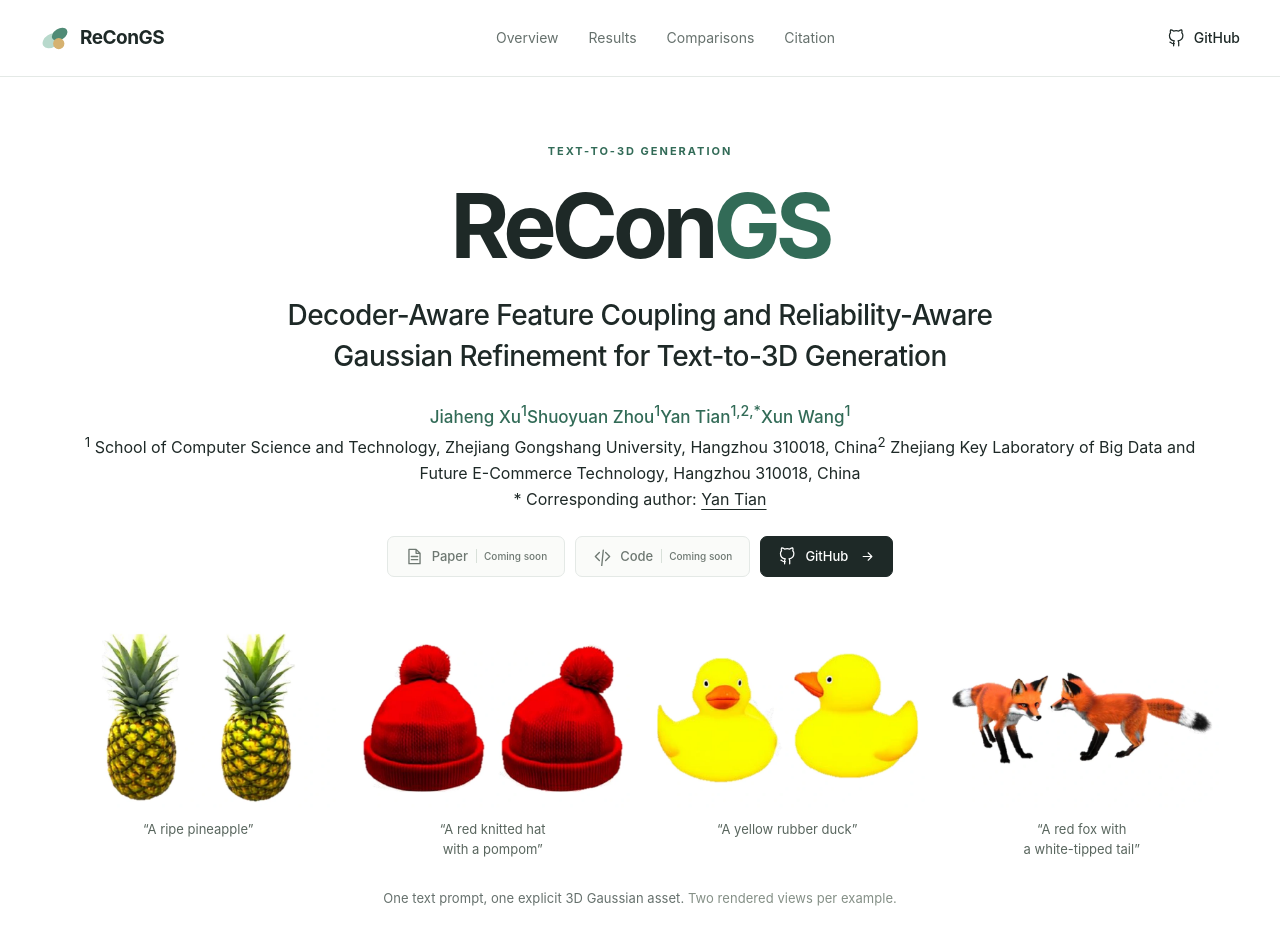
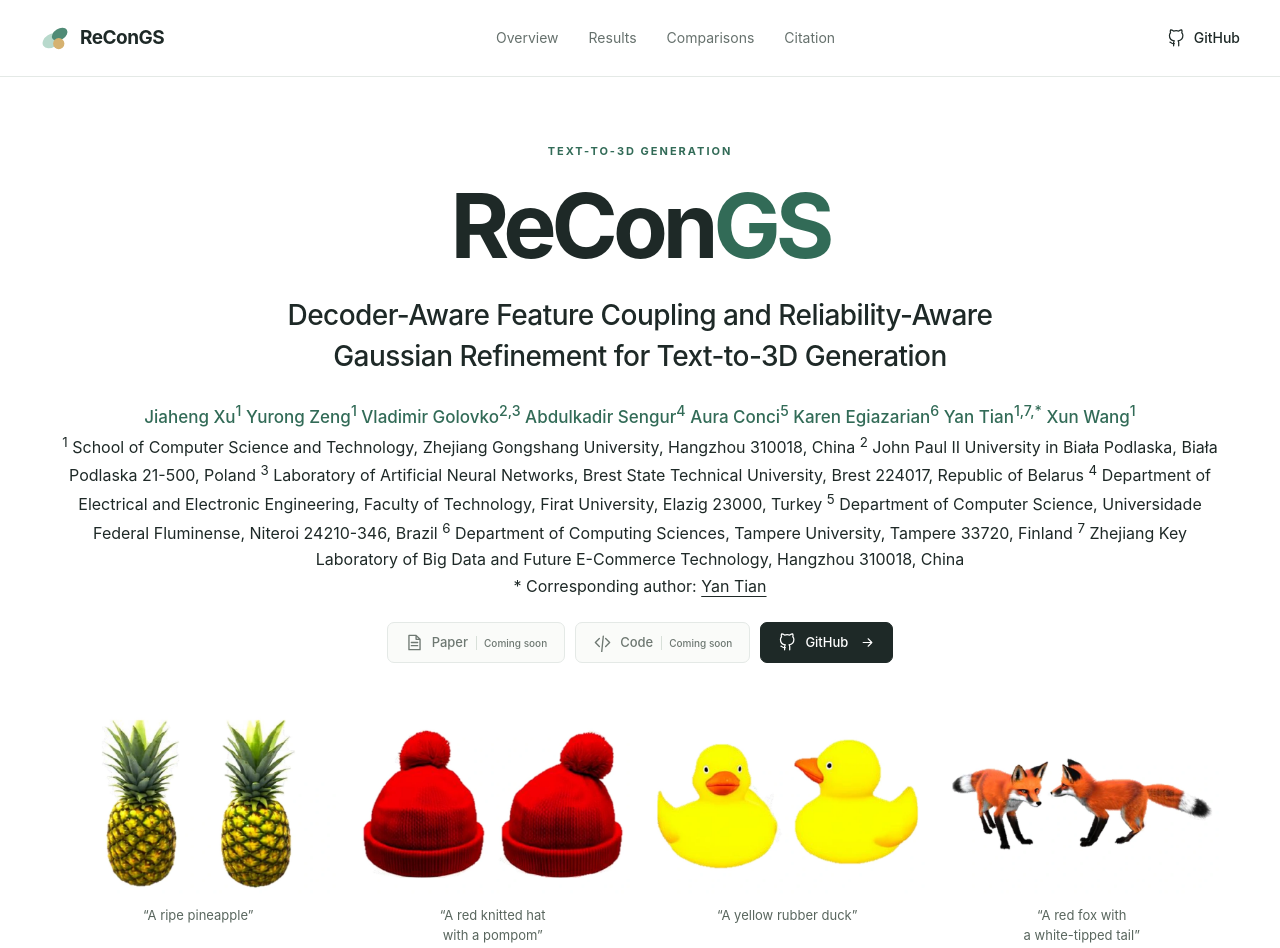
Before and after one commit to Cola012/ReConGS, a plain HTML site: page index.html in a window 1280 px wide. Shown: the top 948 px of the page. Drawn offline with Linux system fonts and the light colour scheme.

Commit message:
Sync project page authors with current manuscript

```diff
--- a/index.html
+++ b/index.html
@@ -48,8 +48,25 @@
 <p class="eyebrow">Text-to-3D generation</p>
 <h1 id="project-name">ReCon<span>GS</span></h1>
 <p class="paper-title">Decoder-Aware Feature Coupling and Reliability-Aware<br class="desktop-break"/> Gaussian Refinement for Text-to-3D Generation</p>
-<p class="authors"><span>Jiaheng Xu<sup>1</sup></span><span>Shuoyuan Zhou<sup>1</sup></span><span>Yan Tian<sup>1,2,*</sup></span><span>Xun Wang<sup>1</sup></span></p>
-<p class="affiliations"><span><sup>1</sup> School of Computer Science and Technology, Zhejiang Gongshang University, Hangzhou 310018, China</span><span><sup>2</sup> Zhejiang Key Laboratory of Big Data and Future E-Commerce Technology, Hangzhou 310018, China</span></p>
+<p class="authors">
+<span>Jiaheng Xu<sup>1</sup></span>
+<span>Yurong Zeng<sup>1</sup></span>
+<span>Vladimir Golovko<sup>2,3</sup></span>
+<span>Abdulkadir Sengur<sup>4</sup></span>
+<span>Aura Conci<sup>5</sup></span>
+<span>Karen Egiazarian<sup>6</sup></span>
+<span>Yan Tian<sup>1,7,*</sup></span>
+<span>Xun Wang<sup>1</sup></span>
+</p>
+<p class="affiliations">
+<span><sup>1</sup> School of Computer Science and Technology, Zhejiang Gongshang University, Hangzhou 310018, China</span>
+<span><sup>2</sup> John Paul II University in Biała Podlaska, Biała Podlaska 21-500, Poland</span>
+<span><sup>3</sup> Laboratory of Artificial Neural Networks, Brest State Technical University, Brest 224017, Republic of Belarus</span>
+<span><sup>4</sup> Department of Electrical and Electronic Engineering, Faculty of Technology, Firat University, Elazig 23000, Turkey</span>
+<span><sup>5</sup> Department of Computer Science, Universidade Federal Fluminense, Niteroi 24210-346, Brazil</span>
+<span><sup>6</sup> Department of Computing Sciences, Tampere University, Tampere 33720, Finland</span>
+<span><sup>7</sup> Zhejiang Key Laboratory of Big Data and Future E-Commerce Technology, Hangzhou 310018, China</span>
+</p>
 <p class="correspondence">* Corresponding author: <a href="mailto:tianyan@zjgsu.edu.cn">Yan Tian</a></p>
 <div aria-label="Project resources" class="resources">
 <button class="resource unavailable" disabled="" type="button"><svg aria-hidden="true" class="icon"><use href="#icon-paper"></use></svg>Paper <span class="soon">Coming soon</span></button>
@@ -178,7 +195,9 @@
 <pre><code id="bibtex">@misc{xu2026recongs,
   title  = {ReConGS: Decoder-Aware Feature Coupling and Reliability-Aware
             Gaussian Refinement for Text-to-3D Generation},
-  author = {Xu, Jiaheng and Zhou, Shuoyuan and Tian, Yan and Wang, Xun},
+  author = {Xu, Jiaheng and Zeng, Yurong and Golovko, Vladimir and
+            Sengur, Abdulkadir and Conci, Aura and Egiazarian, Karen and
+            Tian, Yan and Wang, Xun},
   year   = {2026},
   url    = {https://github.com/Cola012/ReConGS}
 }</code></pre>
```
Also changed, not shown: 1 other file.
